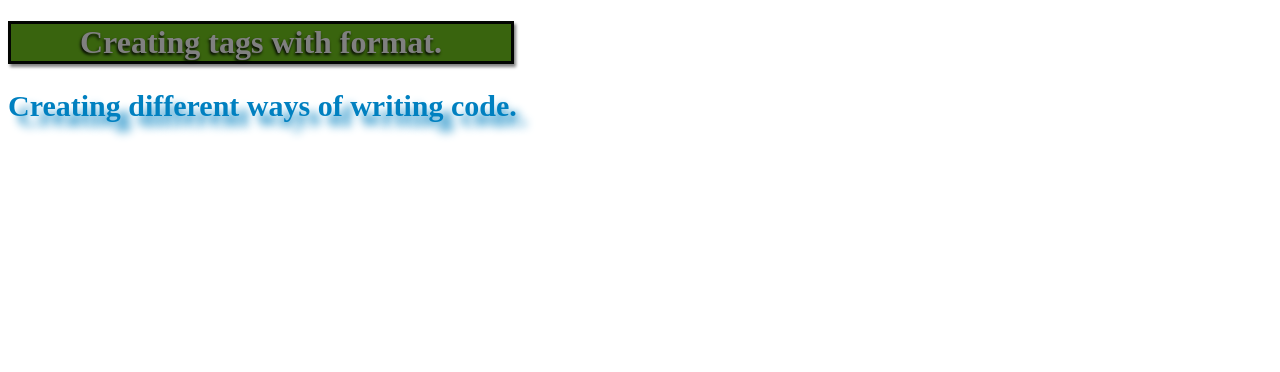
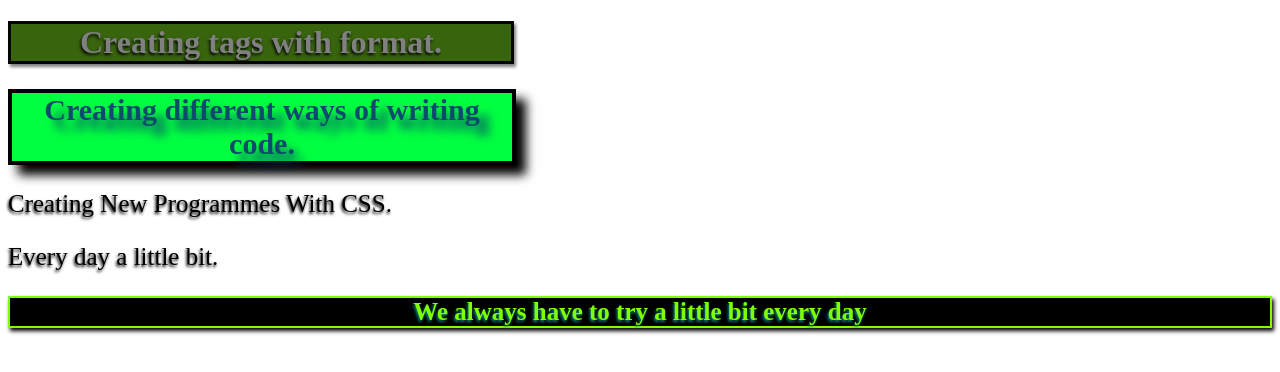
Before and after one commit to edskate/Dilogue-001-lesson-01, a plain HTML site: page index03.html in a window 1280 px wide. Drawn offline with Linux system fonts and the light colour scheme.

Commit message:
Update 003

```diff
--- a/index03.html
+++ b/index03.html
@@ -18,13 +18,36 @@
             text-shadow: -1px 2px 3px #030502;
         }
         h2{
-            color:#0080c0 ;
+            color:#0C4B6B ;
             text-shadow: 10px 10px 10px ;
             font-size: 30px;
+            box-shadow: 2px 3px 4px ;
+            width: 500px;
+            border: 4px solid #000000;
+            background-color: #00ff40;
+            text-align: center;
+            box-shadow: 10px 10px 10px #000000;
+        }
+        p{
+            font-size: 25px;
+            text-shadow: -1px 2px 3px #000;
+        }
+        h3{
+            color: #80ff00;
+            font-size: 25px;
+            background-color: #000;
+            text-align: center;
+            box-shadow: 2px 3px 4px #000;
+            text-shadow: -1px 2px 3px #048B8B;
+            border: 2px solid ;
+        }
     </style>
 </head>
 <body>
     <h1>Creating tags with format.</h1>
     <h2>Creating different ways of writing code.</h2>
+    <p>Creating New Programmes With CSS.</p>
+    <p>Every day a little bit.</p>
+    <h3>We always have to try a little bit every day</h3>
 </body>
 </html>
```
Also changed, not shown: index02.html (+7 -1 lines).
